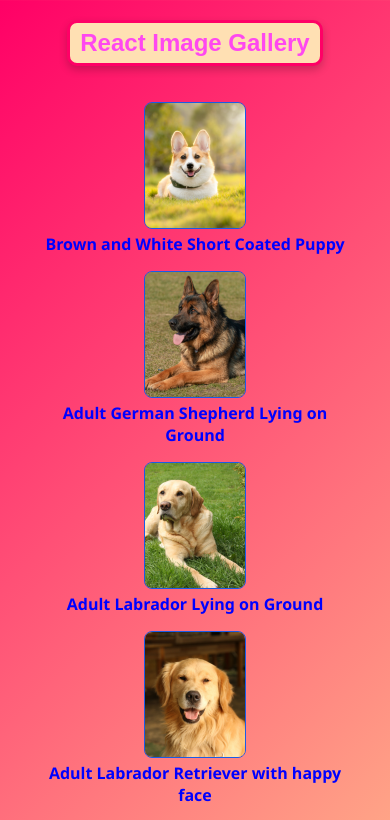
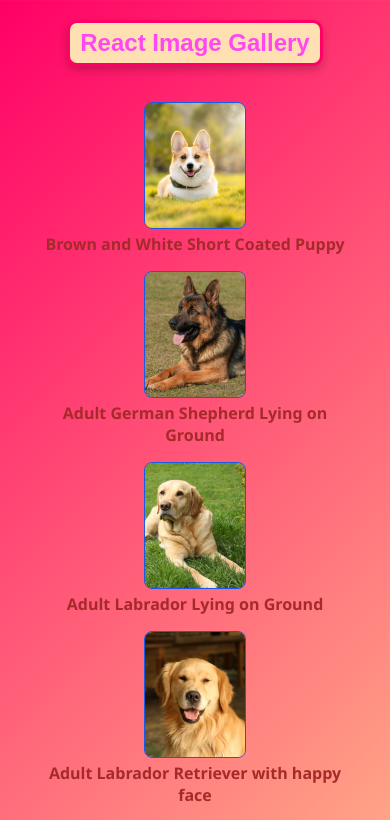
Before and after one commit to VigneshKumar2711/Image-Gallery--React, a React (Create React App) app: page / in a window 390 px wide. Shown: the top 820 px of the page. Built offline with nearby package versions, Linux system fonts and the light colour scheme.

Commit message:
Update style.css

```diff
--- a/src/style.css
+++ b/src/style.css
@@ -145,7 +145,7 @@ figcaption{
     }
 
     figcaption {
-        font-size: 0.9em;
+        font-size: 1em;
     }
 }
 
@@ -170,7 +170,7 @@ figcaption{
 
     figcaption {
         font-size: 1em;
-        color: blue;
+        color: brown;
     }
 }
 
```
